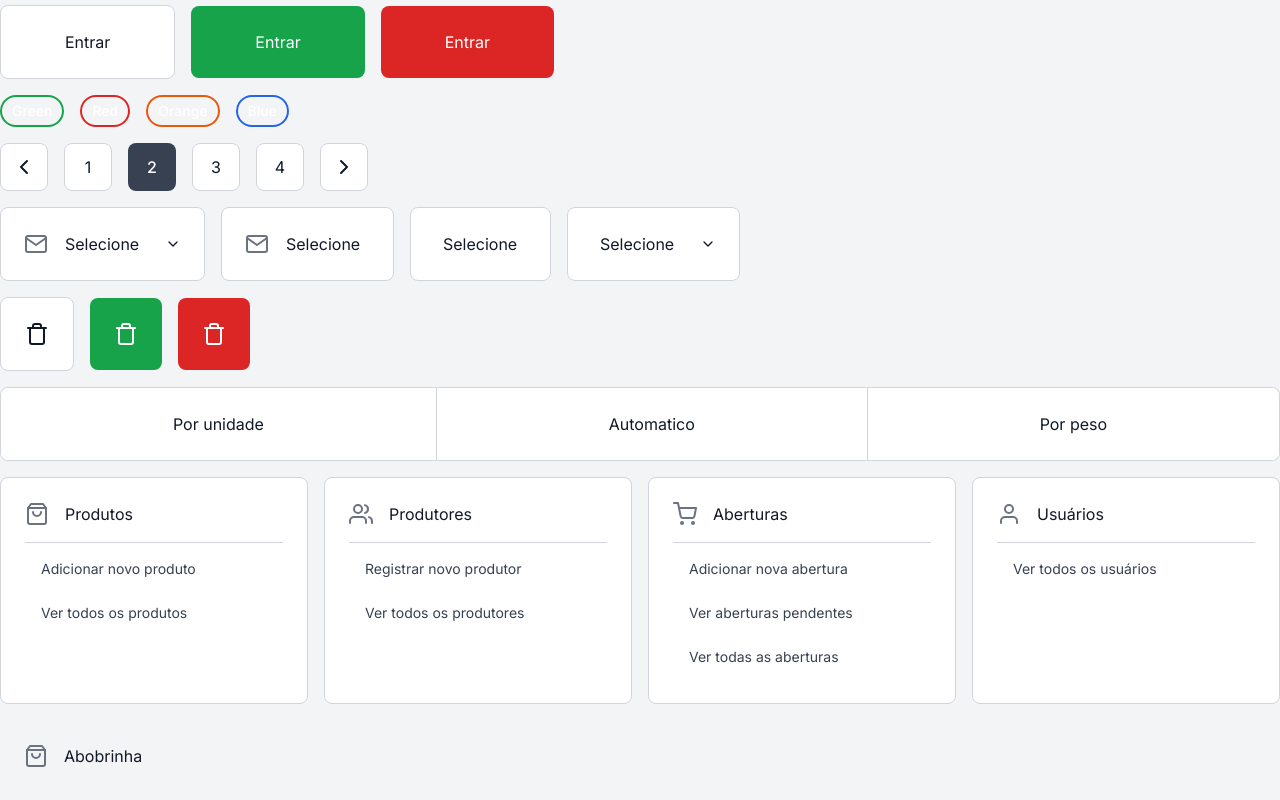
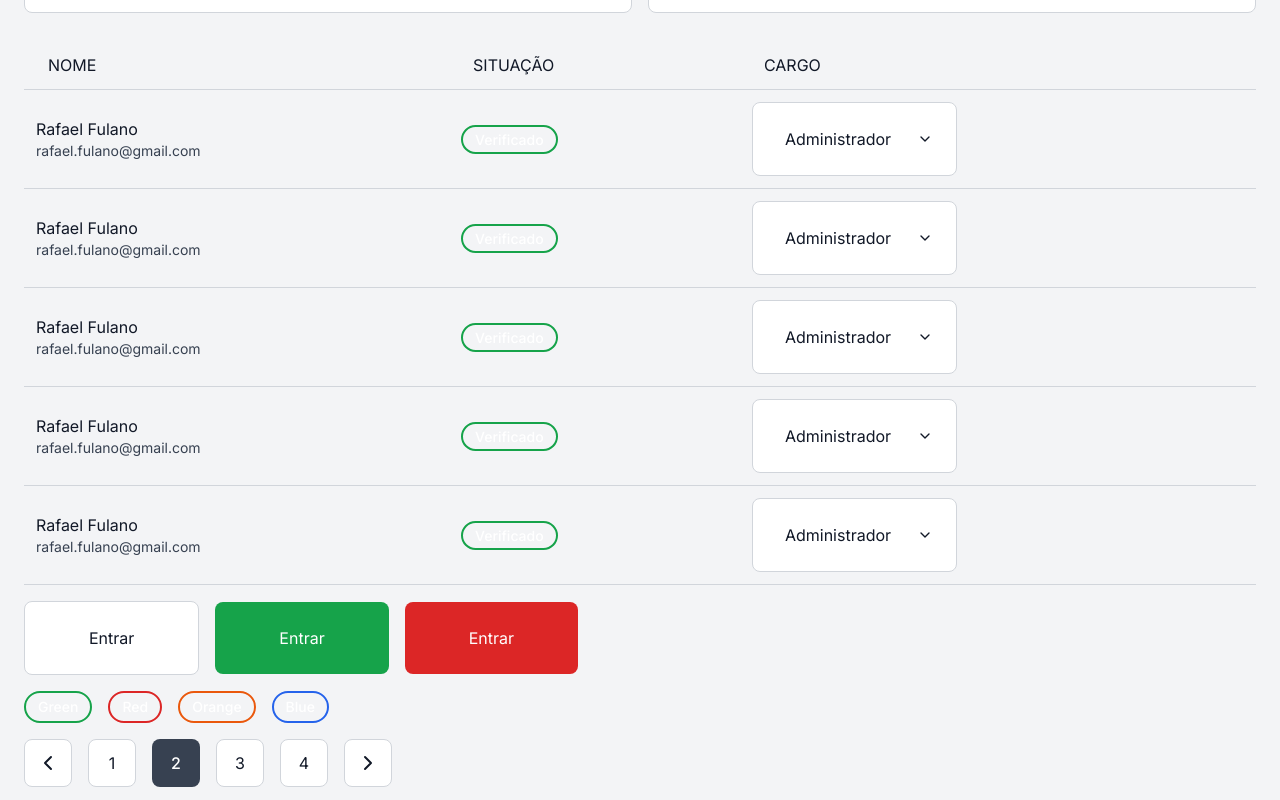
Before and after one commit to HugoJF/mercado-escola-frontend, a Next.js app: page / in a window 1280 px wide. Shown: the part 660-1460 px from the top of the page. Built offline with nearby package versions, Linux system fonts and the light colour scheme.

Commit message:
Added tables

```diff
--- a/components/badge.tsx
+++ b/components/badge.tsx
@@ -17,7 +17,7 @@ type ExtraProps = {
 }
 
 export const Badge: NextPage<NativeProps & ExtraProps> = ({color = 'green', children}) => {
-    return <span className={clsx('text-sm font-medium border-2 py-1 px-[10px] rounded-full', classMap[color])}>
+    return <span className={clsx('text-sm font-medium border-2 py-1 px-3 rounded-full', classMap[color])}>
         {children}
     </span>;
 };
--- a/components/breadcrumb.tsx
+++ b/components/breadcrumb.tsx
@@ -10,7 +10,7 @@ const breadcrumb = [{
 }];
 
 export const Breadcrumb: NextPage = () => {
-    return <div className="flex items-center py-3 px-6 text-gray-400 text-sm border-gray-300 border-b">
+    return <div className="flex items-center space-x-2 py-3 px-6 text-gray-400 text-sm border-gray-300 border-b">
         <a>Início</a>
 
         {breadcrumb.map(crumb => <>
--- a/components/list-item.tsx
+++ b/components/list-item.tsx
@@ -14,7 +14,7 @@ export const ListItem: NextPage<Props> = ({
                                               leftIcon: LeftIcon = ShoppingBag,
                                               rightIcon: RightIcon = ChevronRight,
                                           }) => {
-    return <div className="duration-150 flex items-center p-3 bg-gray-100 hover:bg-gray-200 cursor-pointer">
+    return <div className="duration-150 flex items-center p-3 hover:bg-gray-100 first:rounded-t last:rounded-b cursor-pointer">
         {LeftIcon && <LeftIcon className="my-3 ml-3 text-gray-500"/>}
 
         <div className="ml-4 flex flex-grow flex-col justify-center">
--- /dev/null
+++ b/components/table/table.tsx
@@ -0,0 +1,7 @@
+import {NextPage} from "next";
+
+export const Table: NextPage = ({children}) => (
+    <table className="w-full">
+        {children}
+    </table>
+)
--- /dev/null
+++ b/components/table/tbody.tsx
@@ -0,0 +1,7 @@
+import {NextPage} from "next";
+
+export const Tbody: NextPage = ({children}) => (
+    <tbody className="border-b border-gray-300">
+        {children}
+    </tbody>
+)
--- /dev/null
+++ b/components/table/td.tsx
@@ -0,0 +1,7 @@
+import {NextPage} from "next";
+
+export const Td: NextPage = ({children}) => (
+    <td className="p-3 border-b border-gray-300">
+        {children}
+    </td>
+)
--- /dev/null
+++ b/components/table/thead-td.tsx
@@ -0,0 +1,7 @@
+import {NextPage} from "next";
+
+export const TheadTd: NextPage = ({children}) => (
+    <td className="p-6 pb-3">
+        {children}
+    </td>
+)
--- /dev/null
+++ b/components/table/thead.tsx
@@ -0,0 +1,7 @@
+import {NextPage} from "next";
+
+export const Thead: NextPage = ({children}) => (
+    <thead className="border-b border-gray-300">
+        {children}
+    </thead>
+)
--- /dev/null
+++ b/components/table/tr.tsx
@@ -0,0 +1,7 @@
+import {NextPage} from "next";
+
+export const Tr: NextPage = ({children}) => (
+    <tr>
+        {children}
+    </tr>
+)
--- a/pages/index.tsx
+++ b/pages/index.tsx
@@ -15,12 +15,18 @@ import {LinkGroup} from "../components/link-group";
 import {LinkGroupItem} from "../components/link-group-item";
 import {Badge} from "../components/badge";
 import {Pagination} from "../components/pagination";
+import {Table} from "../components/table/table";
+import {Td} from "../components/table/td";
+import {Tbody} from "../components/table/tbody";
+import {Thead} from "../components/table/thead";
+import {TheadTd} from "../components/table/thead-td";
+import {Tr} from "../components/table/tr";
 
 const Home: NextPage = () => {
     return <>
         <Header/>
         <Breadcrumb/>
-        <div className="container mx-auto space-y-4">
+        <div className="container mx-auto space-y-4 pt-6 pb-32 px-6">
             <Title description="Introduction to NextJS">
                 Hello Next.js
             </Title>
@@ -36,6 +42,35 @@ const Home: NextPage = () => {
                 <Input name="email" placeholder="Email para contato" type="email" id="pog"/>
                 <Input name="email" placeholder="Email para contato" type="email" id="pog" value="asd@asd.com"/>
             </div>
+
+            <Table>
+                <Thead>
+                    <Tr>
+                        <TheadTd>NOME</TheadTd>
+                        <TheadTd>SITUAÇÃO</TheadTd>
+                        <TheadTd>CARGO</TheadTd>
+                    </Tr>
+                </Thead>
+                <Tbody>
+                    {[1, 2, 3, 4, 5].map(() => (
+                        <Tr>
+                            <Td>
+                                <h5>Rafael Fulano</h5>
+                                <span className="block text-gray-700 text-sm mono">rafael.fulano@gmail.com</span>
+                            </Td>
+                            <Td>
+                                <Badge>Verificado</Badge>
+                            </Td>
+                            <Td>
+                                <Select>
+                                    <option value="administrator">Administrador</option>
+                                    <option value="user">Usuário</option>
+                                </Select>
+                            </Td>
+                        </Tr>
+                    ))}
+                </Tbody>
+            </Table>
 
             <div className="space-x-4">
                 <Button>Entrar</Button>
@@ -108,11 +143,11 @@ const Home: NextPage = () => {
                     <LinkGroupItem>Ver todos os usuários</LinkGroupItem>
                 </LinkGroup>
             </div>
-            <div>
+            <div className="divide-y border border-gray-300 bg-white rounded">
                 {Object.keys(Array(10).fill(0)).map(i => <ListItem
                     title="Abobrinha"
                     description={(+i % 2) === 0 ? undefined : 'Abobrinha é uma fruta muito boa'}
-                    rightIcon={null}
+                    rightIcon={(+i % 2) === 0 ? undefined : null}
                 />)}
             </div>
         </div>
```
